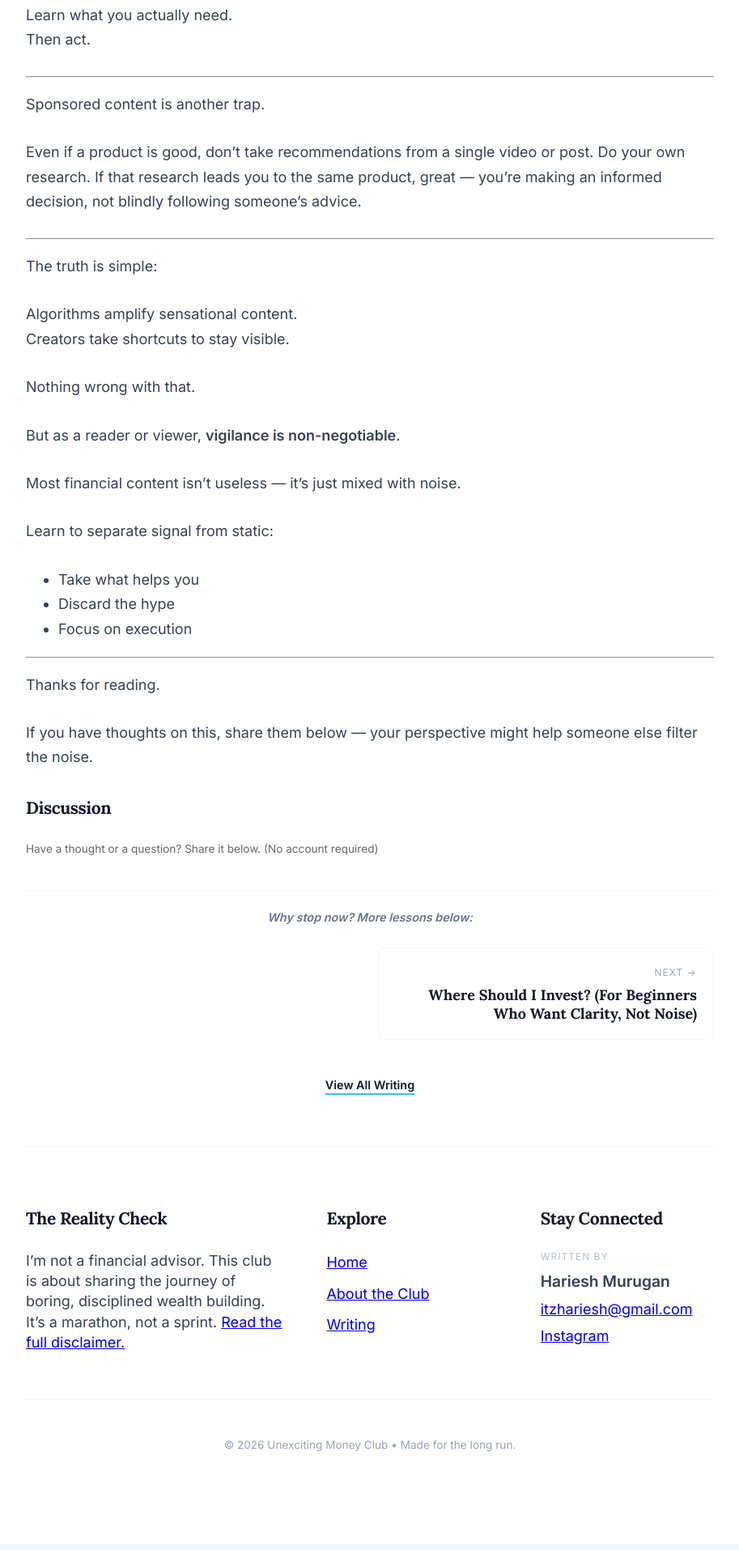
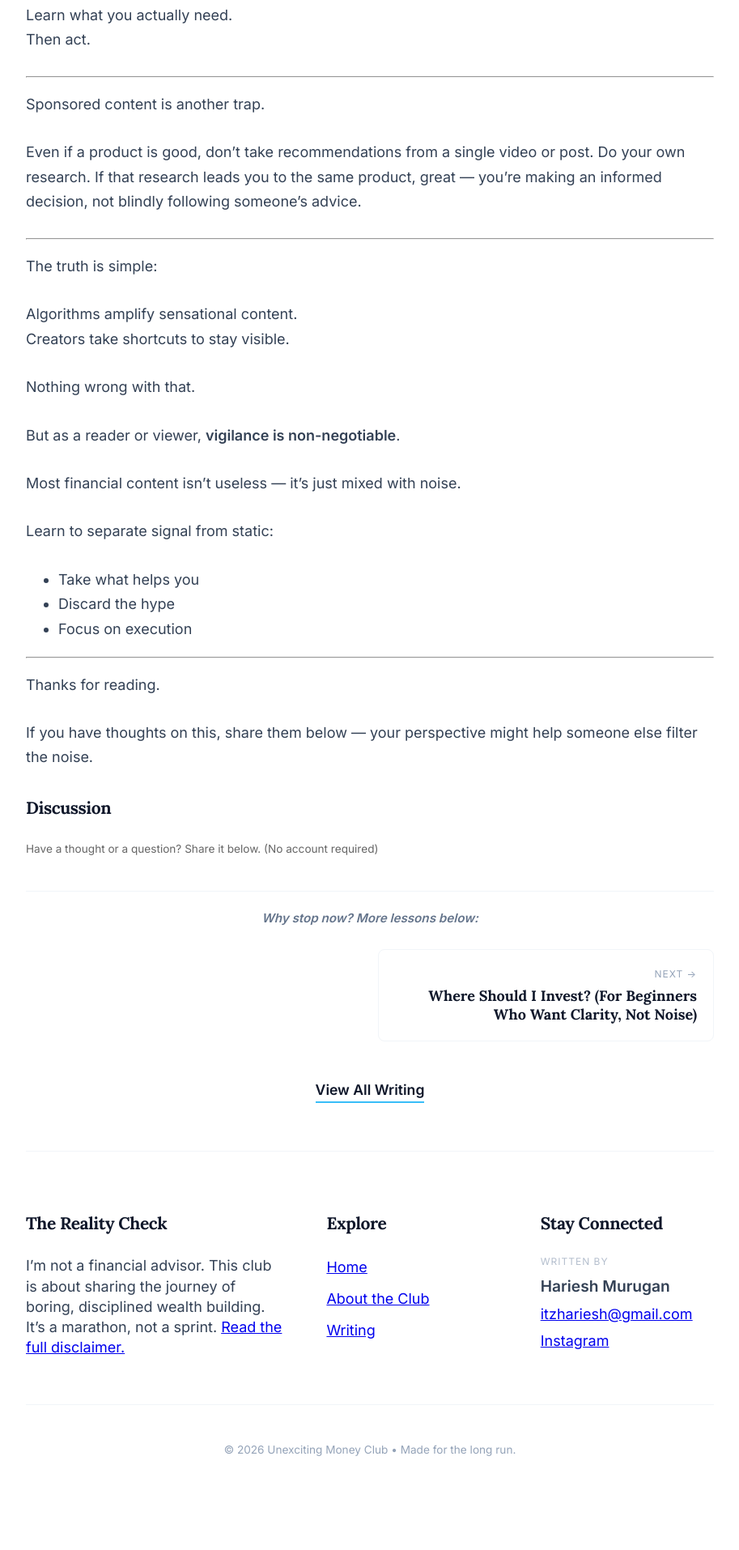
Before and after one commit to HarieshMK/HarieshMK.github.io, a Jekyll site: the page built from _posts/2026-01-25-why-most-finance-content-is-noise.md, in a window 1280 px wide. Shown: the part 1928-3842 px from the top of the page at 81% size, without its empty margins (183-1096 px from the left). Built offline with Jekyll 4.4.1, drawn with Linux system fonts in a browser that asks for light colours; comment, search, counter and statistics services are not loaded.

Commit message:
Update style.css

```diff
--- a/assets/css/style.css
+++ b/assets/css/style.css
@@ -112,7 +112,7 @@
 .post-title { font-size: 1.4rem; margin-bottom: 10px; display: block; }
 .post-date { font-size: 0.85rem; color: #94a3b8; font-weight: 600; text-transform: uppercase; letter-spacing: 1px; }
 
-/* ===== 4. FOOTER & STAY CONNECTED FIX ===== */
+/* ===== 4. FOOTER ===== */
 footer {
   margin-top: 60px;
   padding-top: 50px;
@@ -158,11 +158,10 @@
   text-align: center;
 }
 
-/* Your custom hook header */
 .post-footer::before {
     content: "Why stop now? More lessons below:";
     display: block;
-    font-size: 0.9rem;
+    font-size: 0.95rem;
     color: #64748b;
     margin-bottom: 25px;
     font-weight: 600;
@@ -173,7 +172,7 @@
   display: flex;
   justify-content: space-between;
   gap: 20px;
-  margin-bottom: 30px;
+  margin-bottom: 35px;
   text-align: left;
 }
 
@@ -211,19 +210,20 @@
   line-height: 1.3;
 }
 
-/* Clean "View All" Button Transition */
 .back-to-blog-container {
-  border-top: none; /* Removed the awkward line */
+  border-top: none;
   padding-top: 10px;
+  margin-bottom: 40px;
 }
 
+/* Scaled up the text size for better "hook" visibility */
 .back-to-blog-container a {
     text-decoration: none;
-    font-weight: 600;
-    font-size: 0.9rem;
+    font-weight: 700;
+    font-size: 1.1rem;
     color: #0f172a;
     border-bottom: 2px solid #38bdf8;
-    padding-bottom: 2px;
+    padding-bottom: 4px;
     transition: all 0.3s ease;
 }
 
@@ -232,7 +232,7 @@
     border-bottom-color: #0f172a;
 }
 
-/* ===== 6. PREMIUM DARK MODE ===== */
+/* ===== 6. PREMIUM DARK MODE (Balanced Theme) ===== */
 .dark-theme body { background-color: #0b1120; color: #e2e8f0; }
 .dark-theme .container { background: #0f172a; }
 
@@ -260,17 +260,23 @@
 
 .dark-theme .post-footer::before { color: #94a3b8; }
 
-/* DISCUSSION SECTION FIX */
+/* DISCUSSION SECTION FIX - SCROLLBAR REMOVAL */
 .dark-theme #cusdis_thread { color: #ffffff !important; }
 .dark-theme #cusdis_thread label, .dark-theme .comments label { color: #ffffff !important; opacity: 1 !important; }
 .dark-theme iframe[src*="cusdis"] { color-scheme: dark; }
 
+#cusdis_thread {
+    min-height: auto !important;
+    height: auto !important;
+}
+
 #cusdis_thread iframe {
     width: 100% !important;
-    min-height: 200px !important;
+    min-height: 480px !important; /* Slightly increased to ensure room for the button */
     border: none !important;
     display: block !important;
     overflow: hidden !important;
+    margin-bottom: -50px; /* Pulls the footer closer to the comment content */
 }
 
 /* Mobile Tweaks */
```
